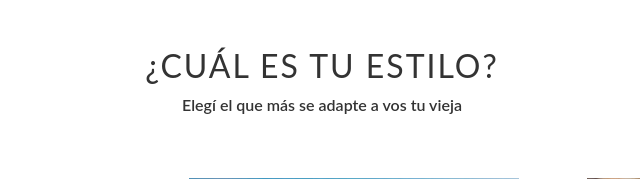
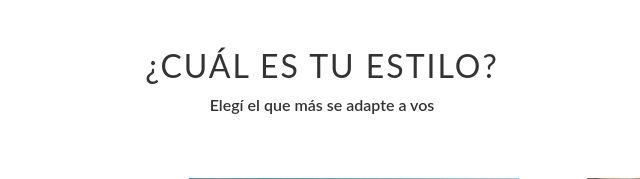
Before and after one commit to diegogrin95/clock, a PHP site: page /home.php in a window 1280 px wide; the page is wider, and only the part inside the window is pictured. Shown: the part 402-581 px from the top of that part, without its empty margins (318-958 px from the left). Run offline with PHP 8.4, Linux system fonts and the light colour scheme.

Commit message:
tu vieja bai

```diff
--- a/home.php
+++ b/home.php
@@ -16,7 +16,7 @@
     <!-- Categorías -->
     <div class="categories-text">
       <h2>¿CUÁL ES TU ESTILO?</h2>
-      <a class="block-text">Elegí el que más se adapte a vos tu vieja</a>
+      <a class="block-text">Elegí el que más se adapte a vos</a>
     </div>
       <div class="categories-images">
         <a><img src="images/image_2.1.png" alt="Reloj 1"></a>
```
